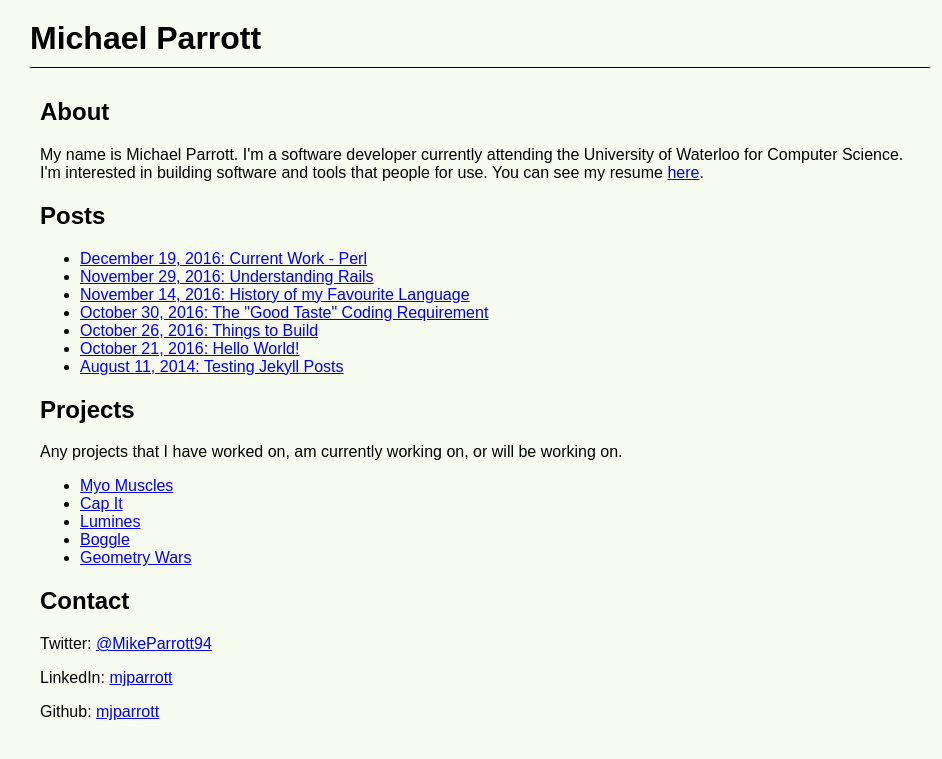
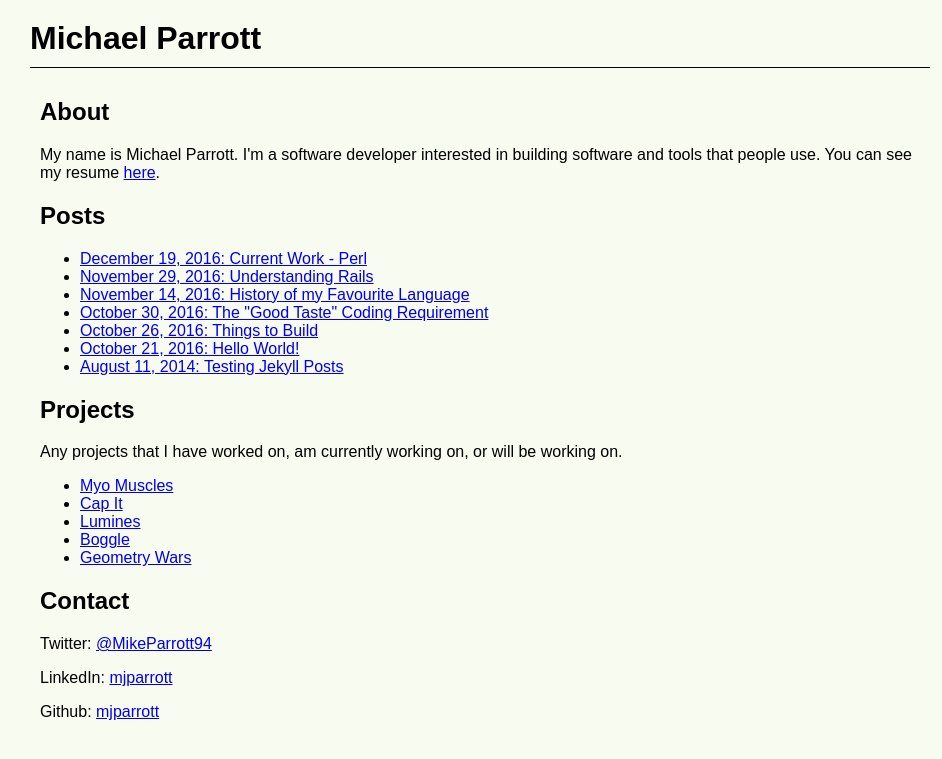
Before and after one commit to mjparrott/mjparrott.github.io, a Jekyll site: the page built from index.html, in a window 1280 px wide. Shown: the top 759 px of the page, without its empty margins (160-1102 px from the left). Built offline with Jekyll 4.4.1, drawn with Linux system fonts in a browser that asks for light colours.

Commit message:
Change summary on index page

```diff
--- a/index.html
+++ b/index.html
@@ -6,9 +6,8 @@
 <section>
   <h2>About</h2>
   <p>
-    My name is Michael Parrott. I'm a software developer currently attending the University of Waterloo
-    for Computer Science. I'm interested in building software and tools that people for use. You can see my
-    resume <a href="/resume.html">here</a>.
+    My name is Michael Parrott. I'm a software developer interested in building software and
+    tools that people use. You can see my resume <a href="/resume.html">here</a>.
 </section>
 
 <section>
```
